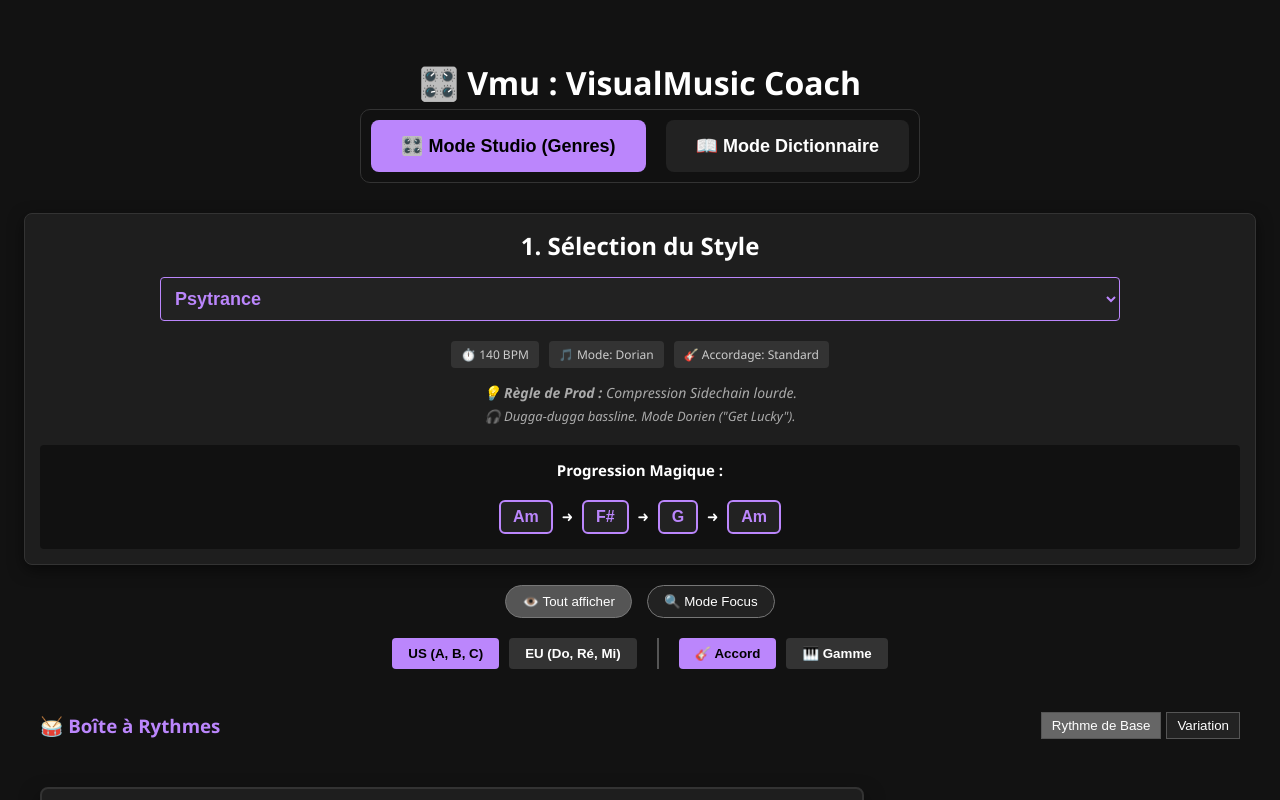
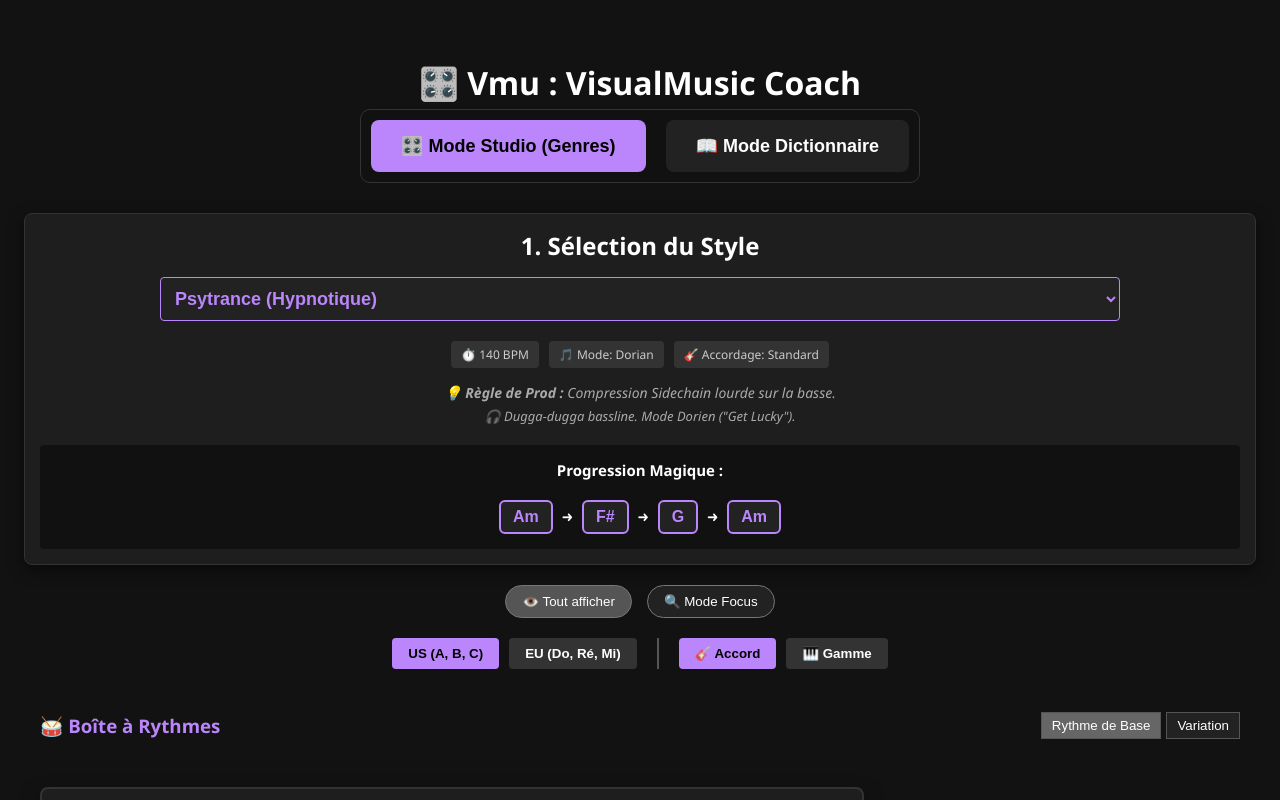
Before and after one commit to SolidJoke/VisualMusic, a React (Vite) app: page / in a window 1280 px wide. Shown: the top 800 px of the page. Built offline with nearby package versions, Linux system fonts and the light colour scheme.

Commit message:
Restauration des anciens genres dans la matrice

```diff
--- a/src/core/bricks.js
+++ b/src/core/bricks.js
@@ -2,8 +2,8 @@
 
 export const BRICKS = new Array(
     {
-        id: 'psytrance', name: 'Psytrance', bpm: 140, rootValue: 9, modeName: 'Dorian', tuning: 'Standard',
-        effects: 'Compression Sidechain lourde.', examples: 'Dugga-dugga bassline. Mode Dorien ("Get Lucky").',
+        id: 'psytrance', name: 'Psytrance (Hypnotique)', bpm: 140, rootValue: 9, modeName: 'Dorian', tuning: 'Standard',
+        effects: 'Compression Sidechain lourde sur la basse.', examples: 'Dugga-dugga bassline. Mode Dorien ("Get Lucky").',
         theme: { primary: '#bb86fc', bg: '#121212' }, nnsProgression: new Array("1-", "6", "7", "1-"),
         guitarStrings: new Array(4, 11, 7, 2, 9, 4), bassStrings: new Array(7, 2, 9, 4),
         drumTracks: new Array(
@@ -17,40 +17,97 @@ export const BRICKS = new Array(
         melodyTracks: new Array({ name: 'Bass (16th)', colorClass: 'bg-bass', activeSteps: new Array(1, 2, 3, 5, 6, 7, 9, 10, 11, 13, 14, 15), lowVelocitySteps: new Array(1, 5, 9, 13) })
     },
     {
-        id: 'metal_groove', name: 'Groove Metal (façon Sepultura)', bpm: 105, rootValue: 2, modeName: 'PhrygianDominant', tuning: 'Drop D (D-A-D-G-B-E)',
-        effects: 'Grosse distorsion, Palm Mute sur cordes graves (Chugs).', examples: 'Symphony Of Destruction, Roots Bloody Roots.',
-        theme: { primary: '#cf6679', bg: '#1a0b0b' }, nnsProgression: new Array("1", "b2", "1", "b6"),
+        id: 'reggae', name: 'Reggae / Dub (Détendu)', bpm: 75, rootValue: 0, modeName: 'Ionian', tuning: 'Standard',
+        effects: 'Tape Delay avec beaucoup de feedback (Echo).', examples: 'Progression I-ii ou vi-V. "Big Ship" (Freddie McGregor).',
+        theme: { primary: '#4CAF50', bg: '#0b1a0d' }, nnsProgression: new Array("1", "2-", "1", "2-"),
+        guitarStrings: new Array(4, 11, 7, 2, 9, 4), bassStrings: new Array(7, 2, 9, 4),
+        drumTracks: new Array(
+            { name: 'Kick (One Drop)', colorClass: 'bg-kick', activeSteps: new Array(8), lowVelocitySteps: new Array() },
+            { name: 'Snare (Rim)', colorClass: 'bg-snare', activeSteps: new Array(8), lowVelocitySteps: new Array() },
+            { name: 'Hi-Hat', colorClass: 'bg-hat', activeSteps: new Array(0, 2, 4, 6, 8, 10, 12, 14), lowVelocitySteps: new Array() }
+        ),
+        drumTracksVariation: new Array(
+            { name: 'Kick (Steppers)', colorClass: 'bg-kick', activeSteps: new Array(0, 4, 8, 12), lowVelocitySteps: new Array() },
+            { name: 'Snare', colorClass: 'bg-snare', activeSteps: new Array(4, 12), lowVelocitySteps: new Array() },
+            { name: 'Hat (Swung)', colorClass: 'bg-hat', activeSteps: new Array(0, 2, 4, 6, 8, 10, 12, 14), lowVelocitySteps: new Array(2, 6, 10, 14) }
+        ),
+        melodyTracks: new Array(
+            { name: 'Skank (Guitare)', colorClass: 'bg-bass', activeSteps: new Array(2, 6, 10, 14), lowVelocitySteps: new Array() },
+            { name: 'Bubble (Orgue)', colorClass: 'bg-kick', activeSteps: new Array(1, 3, 5, 7, 9, 11, 13, 15), lowVelocitySteps: new Array() }
+        )
+    },
+    {
+        id: 'metal_epic', name: 'Epic Metal (Puissant)', bpm: 120, rootValue: 4, modeName: 'PhrygianDominant', tuning: 'Drop D (D-A-D-G-B-E)',
+        effects: 'Forte Distorsion, Palm Mute serré sur la corde de Mi.', examples: '"Symphony Of Destruction" (Megadeth).',
+        theme: { primary: '#cf6679', bg: '#1a0b0b' }, nnsProgression: new Array("1", "b2", "b6", "5"),
         guitarStrings: new Array(4, 11, 7, 2, 9, 2), bassStrings: new Array(7, 2, 9, 2),
         drumTracks: new Array(
-            { name: 'Kick', colorClass: 'bg-kick', activeSteps: new Array(0, 3, 8, 11), lowVelocitySteps: new Array() },
-            { name: 'Snare', colorClass: 'bg-snare', activeSteps: new Array(4, 12), lowVelocitySteps: new Array() }
+            { name: 'Kick (Double)', colorClass: 'bg-kick', activeSteps: new Array(0, 2, 3, 6, 8, 10, 11, 14), lowVelocitySteps: new Array() },
+            { name: 'Snare', colorClass: 'bg-snare', activeSteps: new Array(4, 12), lowVelocitySteps: new Array() },
+            { name: 'Crash', colorClass: 'bg-hat', activeSteps: new Array(0, 4, 8, 12), lowVelocitySteps: new Array() }
         ),
         drumTracksVariation: new Array(
-            { name: 'Kick (Double)', colorClass: 'bg-kick', activeSteps: new Array(0, 2, 3, 8, 10, 11), lowVelocitySteps: new Array() },
-            { name: 'Snare / Tom', colorClass: 'bg-snare', activeSteps: new Array(4, 12, 14, 15), lowVelocitySteps: new Array() }
+            { name: 'Kick (Blast)', colorClass: 'bg-kick', activeSteps: new Array(0,2,4,6,8,10,12,14), lowVelocitySteps: new Array() },
+            { name: 'Snare (Blast)', colorClass: 'bg-snare', activeSteps: new Array(1,3,5,7,9,11,13,15), lowVelocitySteps: new Array() }
         ),
-        melodyTracks: new Array({ name: 'Chug (Palm Mute)', colorClass: 'bg-bass', activeSteps: new Array(0, 3, 8, 11), lowVelocitySteps: new Array() })
+        melodyTracks: new Array({ name: 'Chug (Palm Mute)', colorClass: 'bg-bass', activeSteps: new Array(0, 1, 2, 3, 8, 9, 10, 11), lowVelocitySteps: new Array() })
     },
     {
-        id: 'breakbeat', name: 'Breakbeat (façon The Prodigy)', bpm: 135, rootValue: 4, modeName: 'Mixolydian', tuning: 'Standard',
-        effects: 'Breaks de batterie découpés (Amen Break). Synthé agressif.', examples: 'Smack My Bitch Up, Voodoo People.',
-        theme: { primary: '#ff3366', bg: '#111' }, nnsProgression: new Array("1", "b7", "4", "1"),
+        id: 'techno', name: 'Industrial Techno (Rumble)', bpm: 130, rootValue: 2, modeName: 'Phrygian', tuning: 'Standard',
+        effects: 'Reverb très longue sur le kick, puis filtre passe-bas (Rumble).', examples: 'Amelie Lens, Adam Beyer. Ambiance sombre et mécanique.',
+        theme: { primary: '#03DAC6', bg: '#101414' }, nnsProgression: new Array("1-", "b2", "1-", "7"),
         guitarStrings: new Array(4, 11, 7, 2, 9, 4), bassStrings: new Array(7, 2, 9, 4),
         drumTracks: new Array(
-            { name: 'Kick Break', colorClass: 'bg-kick', activeSteps: new Array(0, 10), lowVelocitySteps: new Array() },
-            { name: 'Snare Break', colorClass: 'bg-snare', activeSteps: new Array(4, 12), lowVelocitySteps: new Array() },
-            { name: 'Ghost Snare', colorClass: 'bg-snare', activeSteps: new Array(7, 9, 14), lowVelocitySteps: new Array(7, 9, 14) }
+            { name: 'Kick (4/4)', colorClass: 'bg-kick', activeSteps: new Array(0, 4, 8, 12), lowVelocitySteps: new Array() },
+            { name: 'Off-beat Hat', colorClass: 'bg-hat', activeSteps: new Array(2, 6, 10, 14), lowVelocitySteps: new Array() },
+            { name: 'Clap (Reverb)', colorClass: 'bg-snare', activeSteps: new Array(4, 12), lowVelocitySteps: new Array() }
         ),
         drumTracksVariation: new Array(
-            { name: 'Kick Break', colorClass: 'bg-kick', activeSteps: new Array(0, 8, 10), lowVelocitySteps: new Array() },
-            { name: 'Snare Break', colorClass: 'bg-snare', activeSteps: new Array(4, 12), lowVelocitySteps: new Array() },
-            { name: 'Fast Hats', colorClass: 'bg-hat', activeSteps: new Array(0,2,4,6,8,10,12,14), lowVelocitySteps: new Array(2,6,10,14) }
+            { name: 'Kick', colorClass: 'bg-kick', activeSteps: new Array(0, 4, 8, 12), lowVelocitySteps: new Array() },
+            { name: 'Rolling Hats', colorClass: 'bg-hat', activeSteps: new Array(2, 3, 6, 7, 10, 11, 14, 15), lowVelocitySteps: new Array(3, 7, 11, 15) },
+            { name: 'Ride Cymbal', colorClass: 'bg-snare', activeSteps: new Array(2, 6, 10, 14), lowVelocitySteps: new Array() }
         ),
-        melodyTracks: new Array({ name: 'Acid Synth', colorClass: 'bg-snare', activeSteps: new Array(0, 3, 6, 9, 12), lowVelocitySteps: new Array() })
+        melodyTracks: new Array(
+            { name: 'Rumble (Sub)', colorClass: 'bg-bass', activeSteps: new Array(1, 2, 3, 5, 6, 7, 9, 10, 11, 13, 14, 15), lowVelocitySteps: new Array(1, 5, 9, 13) }
+        )
+    },
+    {
+        id: 'berlin', name: 'Berlin School (Ambient)', bpm: 105, rootValue: 0, modeName: 'Lydian', tuning: 'Standard',
+        effects: 'LFO lents sur le filtre. Ratcheting (répétitions ultra-rapides).', examples: 'Tangerine Dream, Klaus Schulze. Mode Lydien spatial.',
+        theme: { primary: '#FF9800', bg: '#1a1305' }, nnsProgression: new Array("1", "2", "1", "4"),
+        guitarStrings: new Array(4, 11, 7, 2, 9, 4), bassStrings: new Array(7, 2, 9, 4),
+        drumTracks: new Array(
+            { name: 'Analog Clock', colorClass: 'bg-hat', activeSteps: new Array(0, 4, 8, 12), lowVelocitySteps: new Array() }
+        ),
+        drumTracksVariation: new Array(
+            { name: 'Syncopated Clock', colorClass: 'bg-hat', activeSteps: new Array(0, 3, 8, 11), lowVelocitySteps: new Array() }
+        ),
+        melodyTracks: new Array(
+            { name: 'Seq Bass', colorClass: 'bg-bass', activeSteps: new Array(0, 2, 4, 6, 8, 10, 12, 14), lowVelocitySteps: new Array() },
+            { name: 'Lead (Ratcheting)', colorClass: 'bg-snare', activeSteps: new Array(0, 7, 12), lowVelocitySteps: new Array() }
+        )
+    },
+    {
+        id: 'dnb', name: 'Drum & Bass / Jungle', bpm: 174, rootValue: 5, modeName: 'Aeolian', tuning: 'Drop C (Sub Bass)',
+        effects: 'Découpage de Breakbeats (Amen Break). Grosse basse "Reese".', examples: 'Mode Éolien naturel. Ambiance urbaine et frénétique.',
+        theme: { primary: '#E91E63', bg: '#170b10' }, nnsProgression: new Array("1-", "6", "4", "5"),
+        guitarStrings: new Array(2, 9, 5, 0, 7, 0), bassStrings: new Array(5, 0, 7, 0),
+        drumTracks: new Array(
+            { name: 'Kick (Break)', colorClass: 'bg-kick', activeSteps: new Array(0, 10), lowVelocitySteps: new Array() },
+            { name: 'Snare (Main)', colorClass: 'bg-snare', activeSteps: new Array(4, 12), lowVelocitySteps: new Array() },
+            { name: 'Ghost Snare', colorClass: 'bg-snare', activeSteps: new Array(7, 9, 14), lowVelocitySteps: new Array(7, 9, 14) },
+            { name: 'Hi-Hat (Fast)', colorClass: 'bg-hat', activeSteps: new Array(0, 2, 4, 6, 8, 10, 12, 14), lowVelocitySteps: new Array(2, 6, 10, 14) }
+        ),
+        drumTracksVariation: new Array(
+            { name: 'Kick (2-Step)', colorClass: 'bg-kick', activeSteps: new Array(0, 8), lowVelocitySteps: new Array() },
+            { name: 'Snare', colorClass: 'bg-snare', activeSteps: new Array(4, 12), lowVelocitySteps: new Array() },
+            { name: 'Ride', colorClass: 'bg-hat', activeSteps: new Array(0, 2, 4, 6, 8, 10, 12, 14), lowVelocitySteps: new Array() }
+        ),
+        melodyTracks: new Array({ name: 'Reese Bass', colorClass: 'bg-bass', activeSteps: new Array(0), lowVelocitySteps: new Array() })
     },
     {
         id: 'funk', name: 'Funk (Groove)', bpm: 110, rootValue: 2, modeName: 'Dorian', tuning: 'Standard',
-        effects: 'Guitare staccato ("cocottes"), Basse très syncopée.', examples: 'Chic (Good Times), Daft Punk (Get Lucky).',
+        effects: 'Guitare staccato ("cocottes"), Basse très syncopée.', examples: 'Chic (Good Times), Daft Punk.',
         theme: { primary: '#00e5ff', bg: '#001a1a' }, nnsProgression: new Array("1-", "2-", "4", "5"),
         guitarStrings: new Array(4, 11, 7, 2, 9, 4), bassStrings: new Array(7, 2, 9, 4),
         drumTracks: new Array(
@@ -67,7 +124,7 @@ export const BRICKS = new Array(
     },
     {
         id: 'rock60s', name: 'Rock Années 60', bpm: 120, rootValue: 9, modeName: 'Mixolydian', tuning: 'Standard',
-        effects: 'Overdrive à lampes. Rythme binaire solide.', examples: 'AC/DC, Jimi Hendrix, The Beatles.',
+        effects: 'Overdrive à lampes. Rythme binaire solide.', examples: 'The Beatles, Hendrix. Gamme Mixolydienne rebelle.',
         theme: { primary: '#ffaa00', bg: '#1a1100' }, nnsProgression: new Array("1", "b7", "4", "1"),
         guitarStrings: new Array(4, 11, 7, 2, 9, 4), bassStrings: new Array(7, 2, 9, 4),
         drumTracks: new Array(
@@ -84,7 +141,7 @@ export const BRICKS = new Array(
     },
     {
         id: 'hiphop', name: 'Hip-Hop (Boom Bap)', bpm: 90, rootValue: 0, modeName: 'Aeolian', tuning: 'Standard',
-        effects: 'Samples vinyle (Lo-Fi), Kick lourd, Swing sur les charleys.', examples: 'Wu-Tang Clan, Nas, Mobb Deep.',
+        effects: 'Samples vinyle (Lo-Fi), Swing fort sur les charleys.', examples: 'Wu-Tang Clan, Mobb Deep.',
         theme: { primary: '#ffcc00', bg: '#111' }, nnsProgression: new Array("1-", "4-", "1-", "5-"),
         guitarStrings: new Array(4, 11, 7, 2, 9, 4), bassStrings: new Array(7, 2, 9, 4),
         drumTracks: new Array(
@@ -117,7 +174,7 @@ export const BRICKS = new Array(
     },
     {
         id: 'retrowave', name: 'Retrowave / Synthwave', bpm: 100, rootValue: 9, modeName: 'Aeolian', tuning: 'Standard',
-        effects: 'Synthétiseurs analogiques virtuels, Reverb Gated sur caisse claire.', examples: 'Kavinsky, The Midnight, Stranger Things.',
+        effects: 'Synthétiseurs analogiques, Reverb Gated sur caisse claire.', examples: 'Kavinsky, The Midnight.',
         theme: { primary: '#00ffff', bg: '#2b00ff' }, nnsProgression: new Array("6-", "4", "1", "5"),
         guitarStrings: new Array(4, 11, 7, 2, 9, 4), bassStrings: new Array(7, 2, 9, 4),
         drumTracks: new Array(
```
